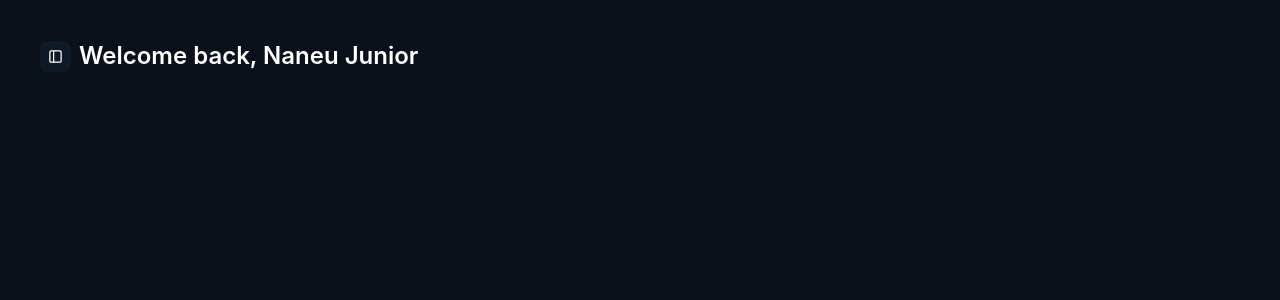
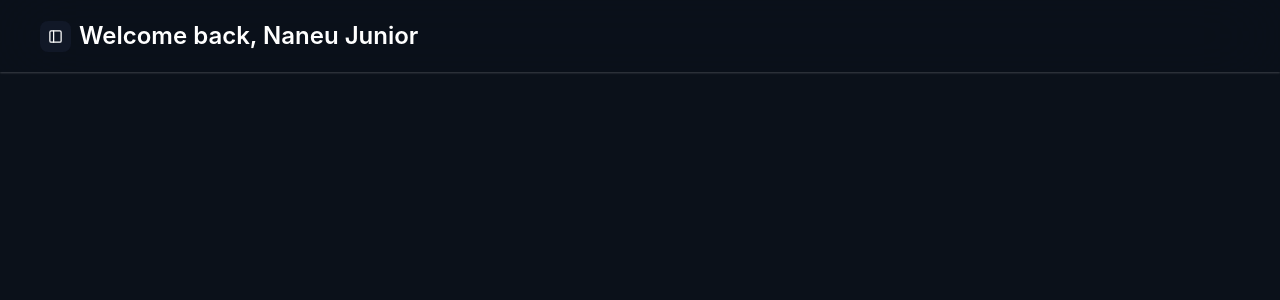
Before and after one commit to migichi47/Stronger_Me, a React (Vite) app in the folder client/: page /calendar in a window 1280 px wide. Shown: the top 300 px of the page. Built offline with nearby package versions, Linux system fonts and the light colour scheme.

Commit message:
add header

```diff
--- /dev/null
+++ b/client/src/components/Header.jsx
@@ -0,0 +1,30 @@
+import { useContext } from "react";
+import { PanelLeft } from "lucide-react";
+import { AppContext } from "../context/ContextProvider";
+
+const Header = () => {
+  const { showSidebar, setShowSidebar } = useContext(AppContext);
+
+  return (
+    <div
+      className={`flex items-center gap-2 fixed top-0 bg-background/50 backdrop-blur-2xl transition-all
+    w-full shadow-xs shadow-white/20 py-5 px-10 ${showSidebar ? "left-60" : "left-0"} duration-300`}
+    >
+      {!showSidebar && (
+        <button
+          onClick={() => {
+            setShowSidebar(true);
+            localStorage.setItem("sidebar", JSON.stringify("true"));
+          }}
+          className="rounded-lg p-2 bg-cards text-white hover:bg-gray-800 cursor-pointer hover:text-relapse
+              transition-colors duration-300"
+        >
+          <PanelLeft size={15} />
+        </button>
+      )}
+      <h1 className="font-semibold text-2xl">Welcome back, Naneu Junior</h1>
+    </div>
+  );
+};
+
+export default Header;
--- a/client/src/layouts/Layout.jsx
+++ b/client/src/layouts/Layout.jsx
@@ -2,32 +2,18 @@ import { Outlet } from "react-router-dom";
 import Sidebar from "../components/Sidebar";
 import { useContext } from "react";
 import { AppContext } from "../context/ContextProvider";
-import { PanelLeft } from "lucide-react";
+import Header from "../components/Header";
 
 const Layout = () => {
-  const { showSidebar, setShowSidebar } = useContext(AppContext);
+  const { showSidebar } = useContext(AppContext);
 
   return (
     <>
       <Sidebar />
+      <Header />
       <div
-        className={`p-10 ${showSidebar && "pl-70"} transition-all duration-300 space-y-10`}
+        className={`px-10 ${showSidebar && "pl-70"} mt-30 transition-all duration-300 space-y-10`}
       >
-        <div className="flex items-center gap-2">
-          {!showSidebar && (
-            <button
-              onClick={() => {
-                setShowSidebar(true);
-                localStorage.setItem("sidebar", JSON.stringify("true"));
-              }}
-              className="rounded-lg p-2 bg-cards text-white hover:bg-gray-800 cursor-pointer hover:text-relapse
-              transition-colors duration-300"
-            >
-              <PanelLeft size={15} />
-            </button>
-          )}
-          <h1 className="font-semibold text-2xl">Welcome back, Naneu Junior</h1>
-        </div>
         <Outlet />
       </div>
     </>
```
